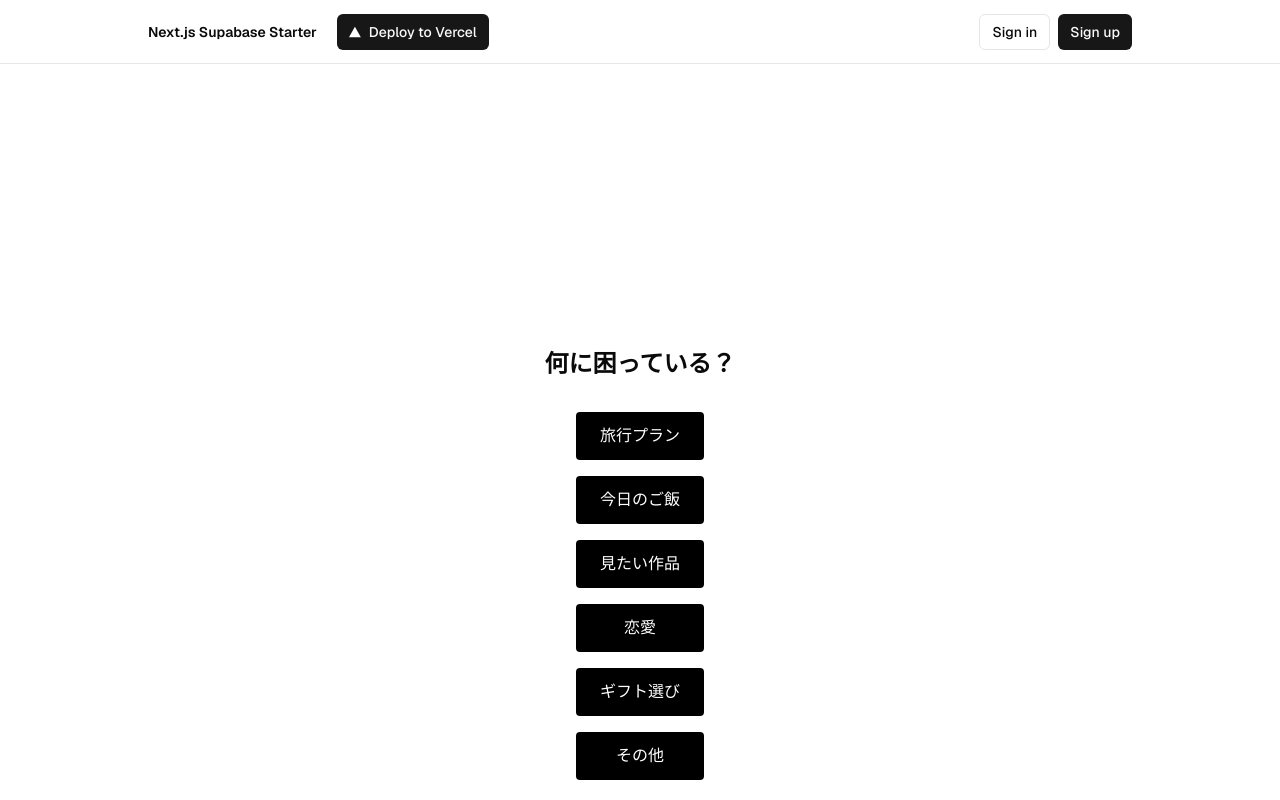
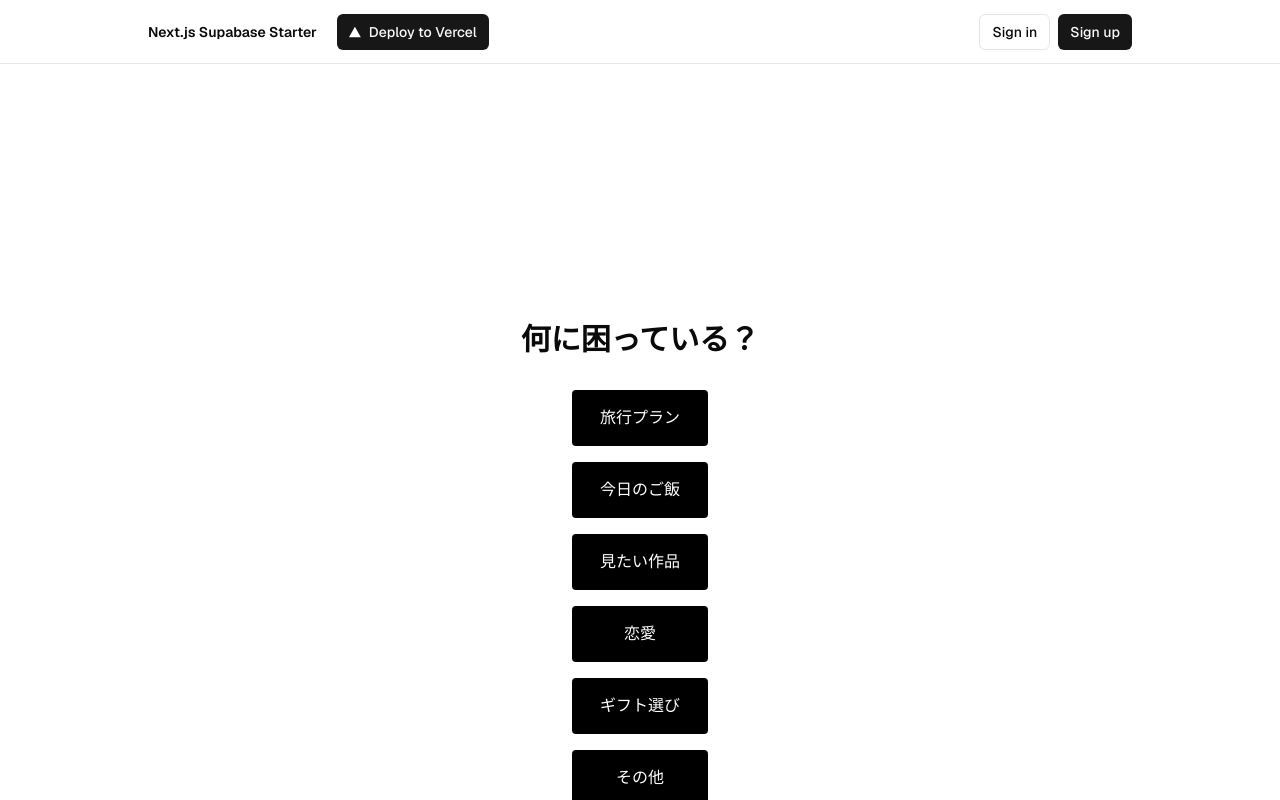
Before and after one commit to Aoki-Dai/choice-buddy, a Next.js app: page /choices in a window 1280 px wide. Shown: the top 800 px of the page. Built offline with nearby package versions, Linux system fonts and the light colour scheme; no server answers.

Commit message:
選択肢ページのボタンサイズとタイトルサイズを調整しました

```diff
--- a/app/choices/page.tsx
+++ b/app/choices/page.tsx
@@ -1,14 +1,14 @@
 export default function Choices() {
   return (
     <div className="flex flex-col items-center justify-center min-h-screen bg-white">
-      <h1 className="text-2xl font-bold mb-8">何に困っている？</h1>
+      <h1 className="text-3xl font-bold mb-8">何に困っている？</h1>
       <div className="flex flex-col gap-4">
-        <button className="px-6 py-3 bg-black text-white rounded">旅行プラン</button>
-        <button className="px-6 py-3 bg-black text-white rounded">今日のご飯</button>
-        <button className="px-6 py-3 bg-black text-white rounded">見たい作品</button>
-        <button className="px-6 py-3 bg-black text-white rounded">恋愛</button>
-        <button className="px-6 py-3 bg-black text-white rounded">ギフト選び</button>
-        <button className="px-6 py-3 bg-black text-white rounded">その他</button>
+        <button className="px-7 py-4 bg-black text-white rounded">旅行プラン</button>
+        <button className="px-7 py-4 bg-black text-white rounded">今日のご飯</button>
+        <button className="px-7 py-4 bg-black text-white rounded">見たい作品</button>
+        <button className="px-7 py-4 bg-black text-white rounded">恋愛</button>
+        <button className="px-7 py-4 bg-black text-white rounded">ギフト選び</button>
+        <button className="px-7 py-4 bg-black text-white rounded">その他</button>
       </div>
     </div>
   );
```
